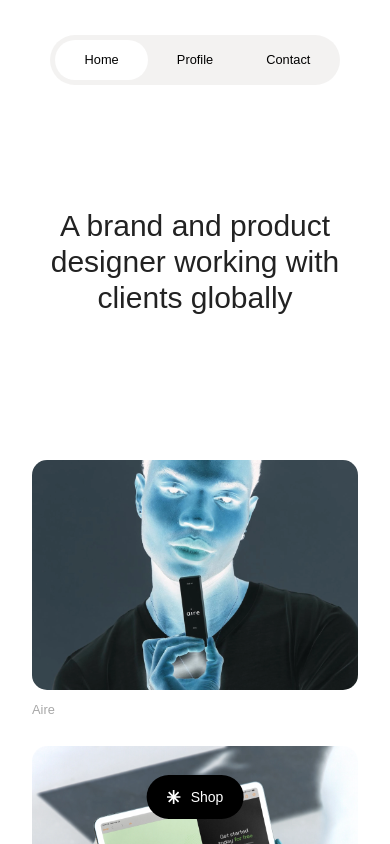
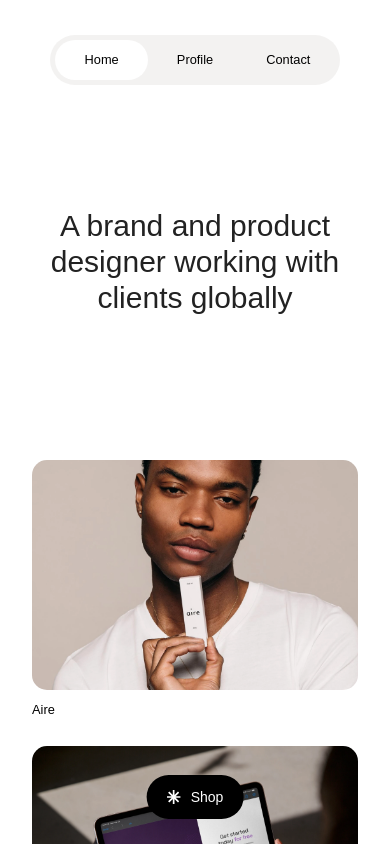
Before and after one commit to khoatranvan245/oh-studio-clone, a React (Vite) app: page / in a window 390 px wide. Shown: the top 844 px of the page. Built offline with nearby package versions, Linux system fonts and the light colour scheme; a web font is replaced by a local one.

Commit message:
style: fix some color bugs in home page

```diff
--- a/src/Components/AboutSection/AboutSection.module.css
+++ b/src/Components/AboutSection/AboutSection.module.css
@@ -1,6 +1,6 @@
 .aboutDescription {
-    font-size: 2.4rem;
-    width: 47%;
+    font-size: 2.3rem;
+    width: 620px;
     line-height: 2.5rem;
     text-align: center;
     margin-bottom: 6rem;
--- a/src/Components/ClientSection/ClientSection.module.css
+++ b/src/Components/ClientSection/ClientSection.module.css
@@ -12,7 +12,7 @@
 
 }
 
-img {
+.clientLogos li img {
     filter: invert(100%);
     width: 60%;
     aspect-ratio: 1.4375 / 1;
@@ -20,7 +20,7 @@ img {
     object-position: center center;
 }
 
-li:nth-child(11) img {
+.clientLogos li:nth-child(11) img {
     filter: none;
 }
 
--- a/src/Components/ExperienceSection/ExperienceSection.module.css
+++ b/src/Components/ExperienceSection/ExperienceSection.module.css
@@ -12,23 +12,23 @@
     align-items: center;
 }
 
-li p:first-child,
-li p:nth-child(3) {
+.pastJobsList li p:first-child,
+.pastJobsList li p:nth-child(3) {
     color: #a7a7a7;
     font-size: 0.8rem;
 }
 
-li p:nth-child(2) {
+.pastJobsList li p:nth-child(2) {
     margin: 17px 0;
     font-size: 1.5rem;
 }
 
-li p:last-child {
+.pastJobsList li p:last-child {
     margin-top: 17px;
 }
 
 @media (max-width: 1024px) {
-    li p:nth-child(2) {
+    .pastJobsList li p:nth-child(2) {
         font-size: 1.2rem;
     }
 }
```
